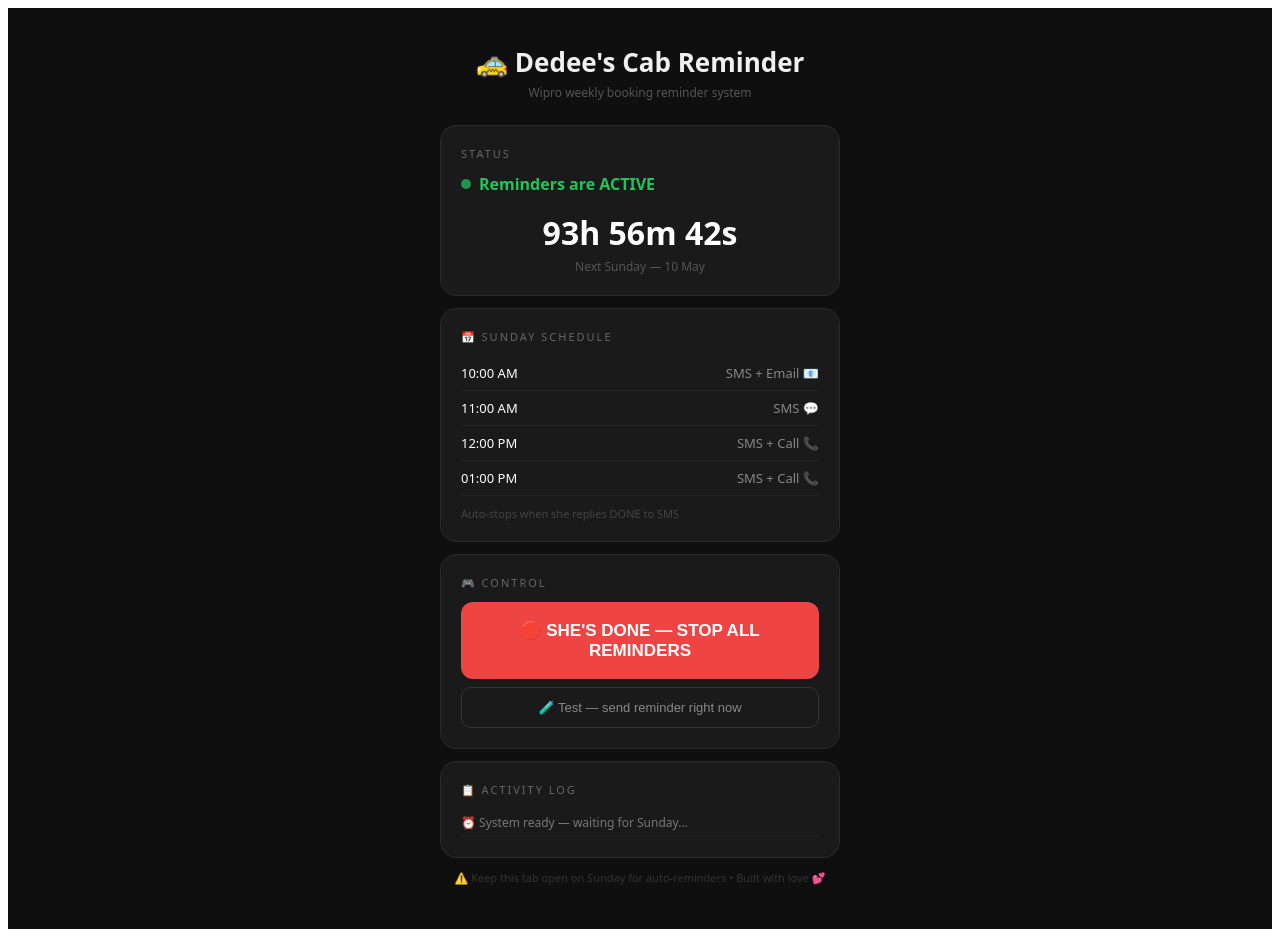
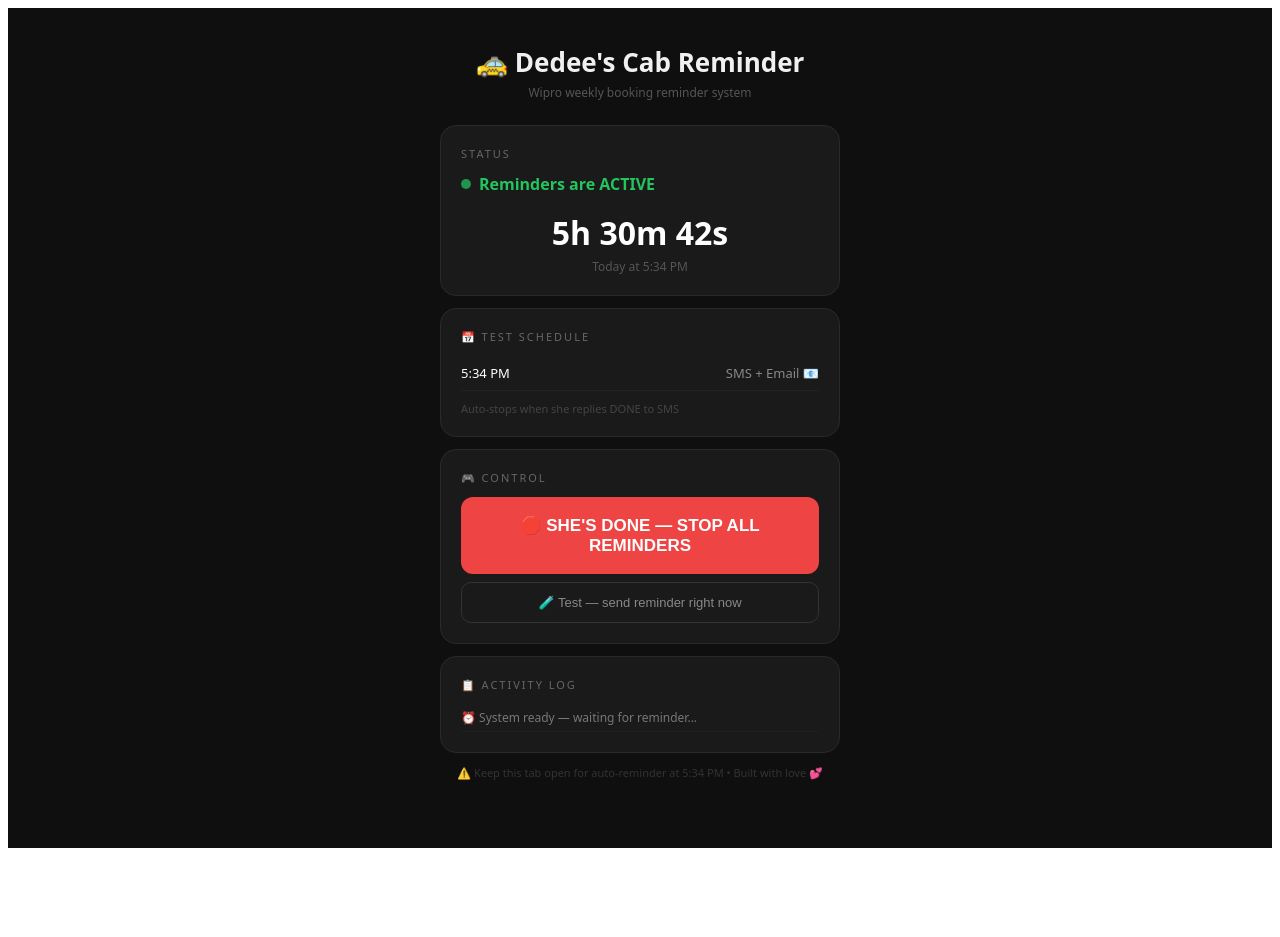
Before and after one commit to Nithinnani2002/cab-reminder, a React (Create React App) app: page / in a window 1280 px wide. After the commit the page ends 856 px from the top, so only its background shows below. Built offline with nearby package versions, Linux system fonts and the light colour scheme.

Commit message:
Update App.js

```diff
--- a/src/App.js
+++ b/src/App.js
@@ -9,7 +9,7 @@ const SMS_MESSAGES = [
 
 export default function App() {
   const [active, setActive] = useState(true);
-  const [log, setLog] = useState(["⏰ System ready — waiting for Sunday..."]);
+  const [log, setLog] = useState(["⏰ System ready — waiting for reminder..."]);
   const [sending, setSending] = useState(false);
   const [countdown, setCountdown] = useState("");
   const [nextSlot, setNextSlot] = useState("");
@@ -23,18 +23,15 @@ export default function App() {
   useEffect(() => {
     function updateCountdown() {
       const now = new Date();
-      const day = now.getDay();
-      const daysUntil = day === 0 ? 0 : 7 - day;
-      const nextSunday = new Date(now);
-      nextSunday.setDate(now.getDate() + daysUntil);
-      nextSunday.setHours(10, 0, 0, 0);
-      if (nextSunday < now) nextSunday.setDate(nextSunday.getDate() + 7);
-      const diff = nextSunday - now;
+      const target = new Date();
+      target.setHours(17, 34, 0, 0);
+      if (target < now) target.setDate(target.getDate() + 1);
+      const diff = target - now;
       const h = Math.floor(diff / 3600000);
       const m = Math.floor((diff % 3600000) / 60000);
       const s = Math.floor((diff % 60000) / 1000);
       setCountdown(`${h}h ${m}m ${s}s`);
-      setNextSlot(day === 0 ? "TODAY — running from 10AM!" : `Next Sunday — ${nextSunday.toLocaleDateString("en-IN", { month: "short", day: "numeric" })}`);
+      setNextSlot("Today at 5:34 PM");
     }
     updateCountdown();
     const t = setInterval(updateCountdown, 1000);
@@ -45,11 +42,11 @@ export default function App() {
     async function checkAndFire() {
       if (!active) return;
       const now = new Date();
-      if (now.getDay() !== 0) return;
+      if (now.getDay() !== 3) return;
       const hour = now.getHours();
       const min = now.getMinutes();
-      if (hour >= 10 && hour <= 13 && min < 2) {
-        const slot = hour - 10;
+      if (hour === 17 && min === 34) {
+        const slot = 0;
         if (slotRef.current <= slot) {
           slotRef.current = slot + 1;
           await fireReminder(slot);
@@ -130,8 +127,8 @@ export default function App() {
         </div>
 
         <div style={s.card}>
-          <div style={s.label}>📅 Sunday Schedule</div>
-          {[["10:00 AM","SMS + Email 📧"],["11:00 AM","SMS 💬"],["12:00 PM","SMS + Call 📞"],["01:00 PM","SMS + Call 📞"]].map(([t,w])=>(
+          <div style={s.label}>📅 Test Schedule</div>
+          {[["5:34 PM","SMS + Email 📧"]].map(([t,w])=>(
             <div key={t} style={s.row}><span style={{color:"#fff",fontWeight:"500"}}>{t}</span><span style={{color:"#888"}}>{w}</span></div>
           ))}
           <div style={{fontSize:"11px",color:"#444",marginTop:"10px"}}>Auto-stops when she replies DONE to SMS</div>
@@ -153,7 +150,7 @@ export default function App() {
         </div>
 
         <div style={{textAlign:"center",fontSize:"11px",color:"#333",paddingBottom:"24px"}}>
-          ⚠️ Keep this tab open on Sunday for auto-reminders • Built with love 💕
+          ⚠️ Keep this tab open for auto-reminder at 5:34 PM • Built with love 💕
         </div>
       </div>
     </div>
```
